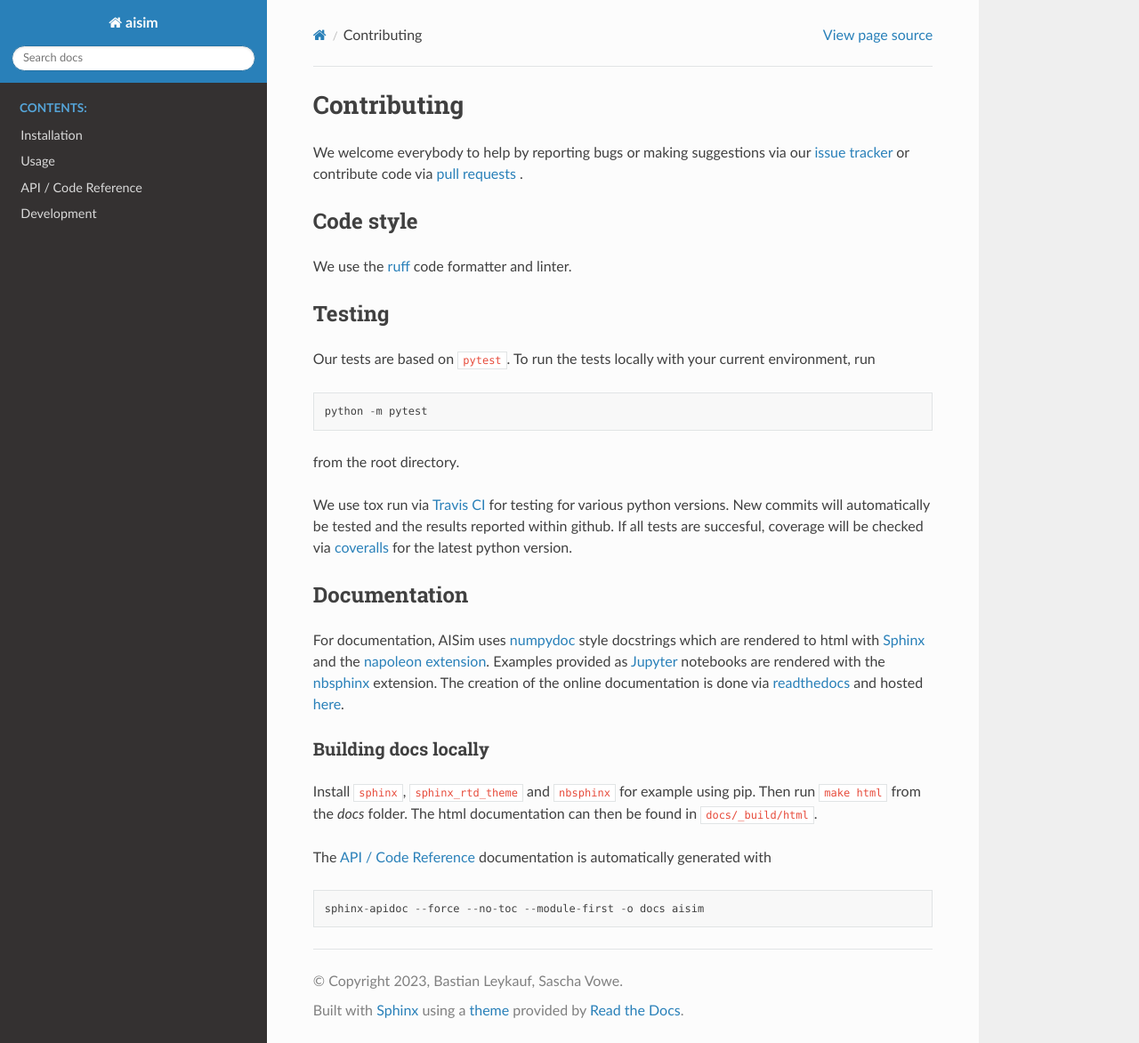
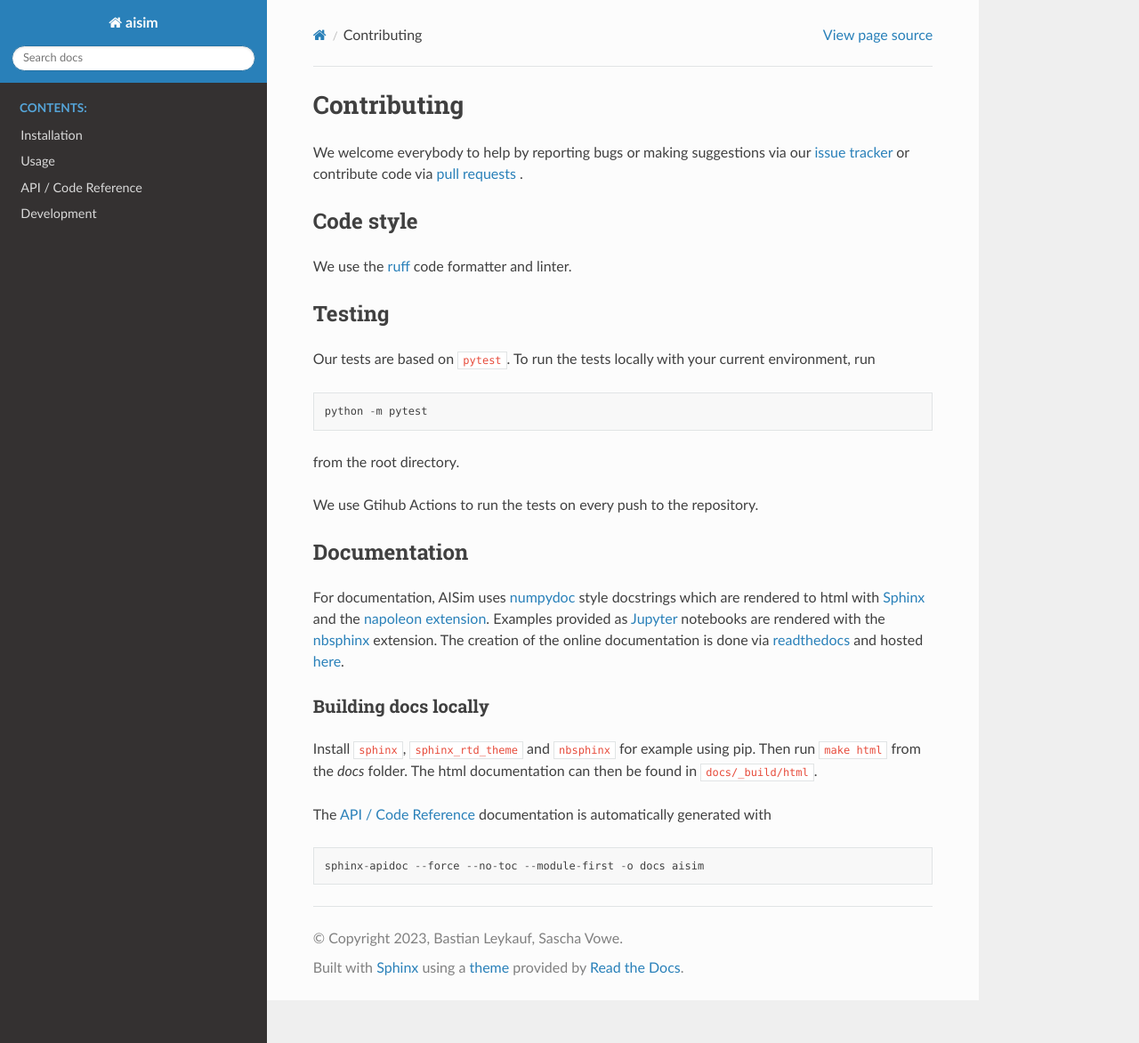
Before and after one commit to bleykauf/aisim, a Sphinx documentation site: the page built from docs/CONTRIBUTING.rst, in a window 1280 px wide and 1172 px high. Shown: the whole window at 89% size. Built offline with Sphinx 7.4.7 and the Read the Docs theme 3.1.0, drawn with Linux system fonts in a browser that asks for light colours.

Commit message:
Update CONTRIBUTING documentation to reflect transition from Travis CI to GitHub Actions for testing

```diff
--- a/docs/CONTRIBUTING.rst
+++ b/docs/CONTRIBUTING.rst
@@ -19,10 +19,7 @@ Our tests are based on :code:`pytest`. To run the tests locally with your curren
 
 from the root directory.
 
-We use tox run via `Travis CI <https://travis-ci.com/github/bleykauf/aisim>`__  for testing for
-various python versions. New commits will automatically be tested and the results reported within
-github. If all tests are succesful, coverage will be checked via
-`coveralls <https://coveralls.io/github/bleykauf/aisim>`__ for the latest python version.
+We use Gtihub Actions to run the tests on every push to the repository.
 
 
 Documentation
```
